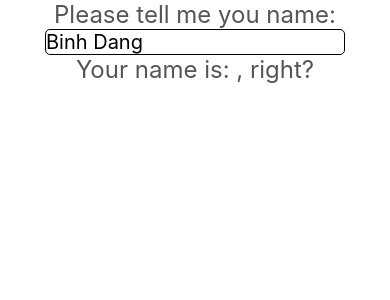
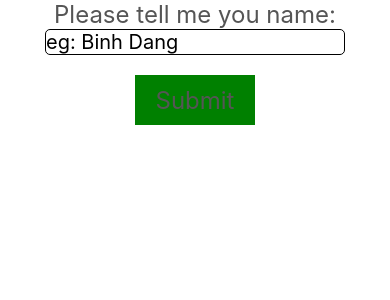
Before and after one commit to hiradang/react-native-learn, a React Native app in the folder FirstApp/: screen / in a window 390 px wide. Shown: the top 300 px of the page. Built offline with nearby package versions, Linux system fonts and the light colour scheme.

Commit message:
glesson 12 Button, Touchables and Pessable

```diff
--- a/FirstApp/App.js
+++ b/FirstApp/App.js
@@ -14,6 +14,9 @@ import {
   TextInput,
   Keyboard,
   TouchableWithoutFeedback,
+  TouchableOpacity,
+  Button,
+  Pressable,
 } from 'react-native';
 
 const DismissKeyboard = ({children}) => (
@@ -24,6 +27,11 @@ const DismissKeyboard = ({children}) => (
 
 const App = () => {
   const [name, setName] = useState('');
+  const [submit, setSubmit] = useState(false);
+
+  const onSubmit = () => {
+    setSubmit(!submit);
+  };
 
   return (
     <DismissKeyboard>
@@ -33,15 +41,36 @@ const App = () => {
           // allow to input in many lines
           // multiline
           style={styles.textInput}
-          placeholder="Binh Dang"
+          placeholder="eg: Binh Dang"
           onChangeText={value => setName(value)}
           // keyboardType="numbers-and-punctuation"
           editable={true}
           maxLength={20}
-          secureTextEntry
+          // secureTextEntry
         />
 
-        <Text style={styles.text}>Your name is: {name}, right?</Text>
+        {/* <Button title={submit ? 'Clear' : 'Submit'} onPress={onSubmit}></Button> */}
+
+        {/* <TouchableOpacity
+          style={styles.button}
+          onPress={onSubmit}
+          activeOpacity={0.7}>
+          <Text>{submit ? 'Clear' : 'Submit'}</Text>
+        </TouchableOpacity> */}
+
+        <Pressable
+          onPress={onSubmit}
+          // increase the area where users can touch
+          hitSlop={{top: 10, bottom: 10, right: 10, left: 10}}
+          android_ripple={{color: '#00f'}}
+          style={({pressed}) => [
+            {backgroundColor: pressed ? '#dddddd' : '#00ff00'},
+            styles.button,
+          ]}>
+          <Text style={styles.text}>{submit ? 'Clear' : 'Submit'}</Text>
+        </Pressable>
+
+        {submit ? <Text style={styles.text}>Your name is: {name}</Text> : null}
       </View>
     </DismissKeyboard>
   );
@@ -66,6 +95,14 @@ const styles = StyleSheet.create({
     borderRadius: 5,
     fontSize: 20,
   },
+  button: {
+    backgroundColor: 'green',
+    width: 120,
+    height: 50,
+    alignItems: 'center',
+    justifyContent: 'center',
+    marginTop: 20,
+  },
 });
 
 export default App;
```
